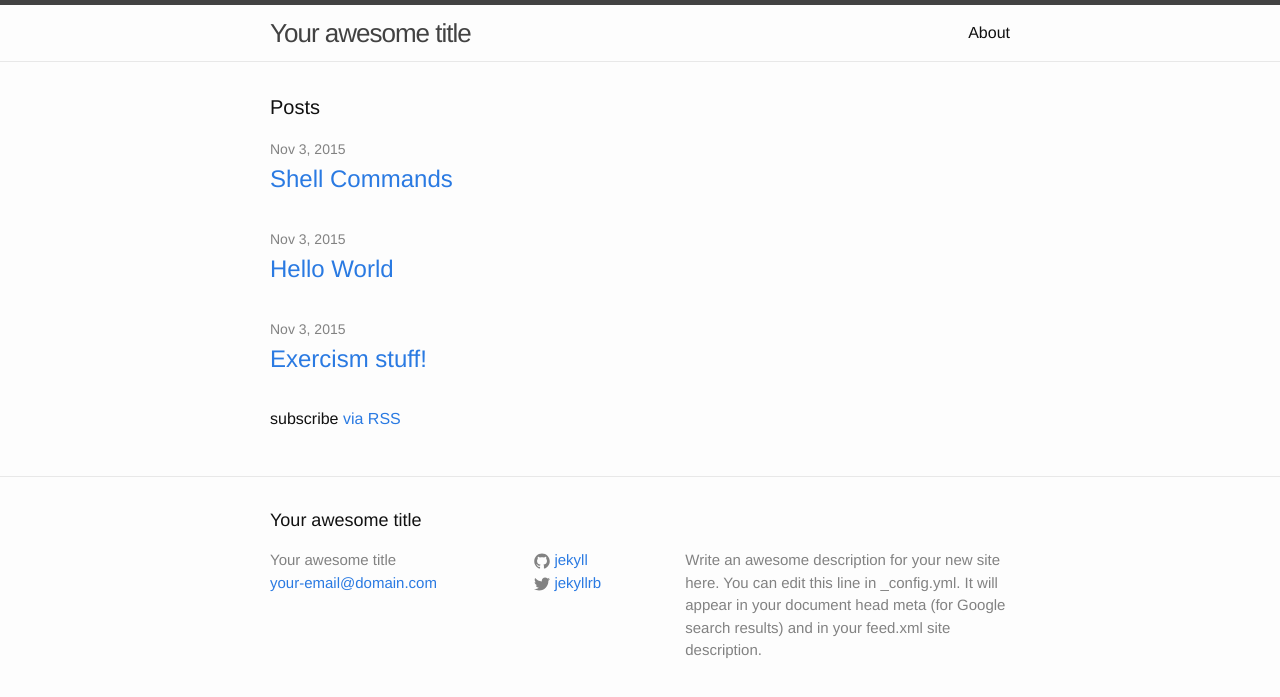
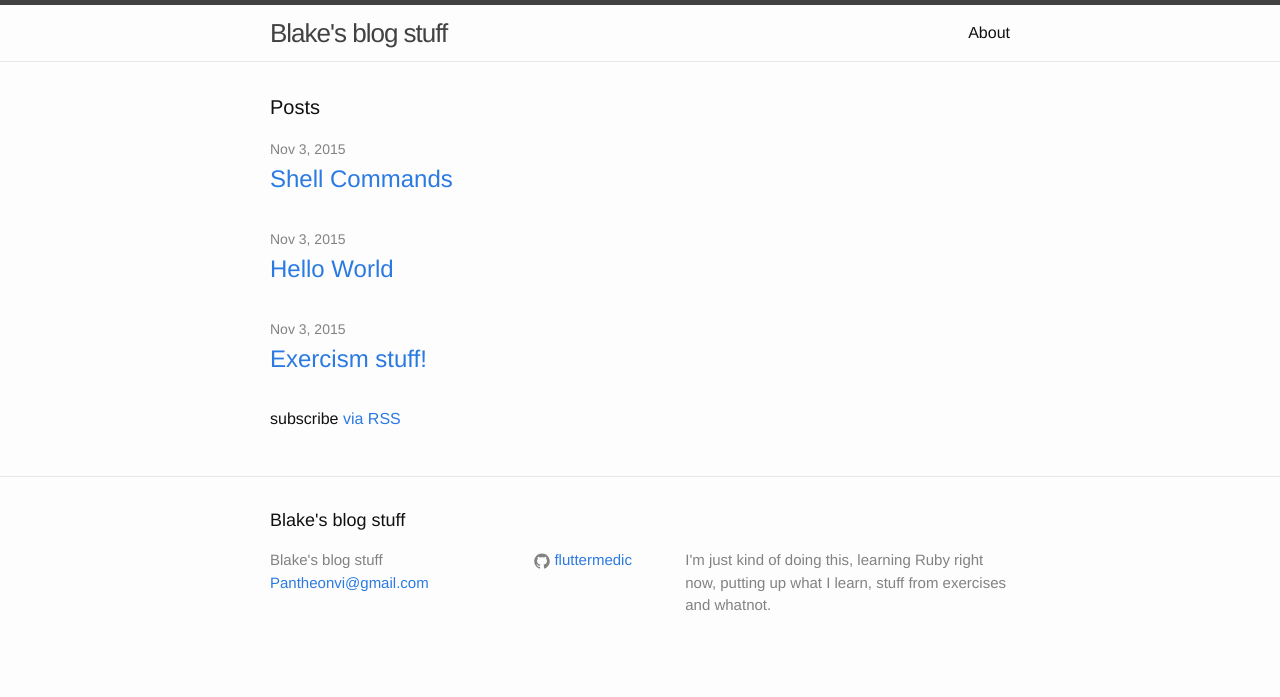
Before and after one commit to Fluttermedic/fluttermedic.github.io, a Jekyll site: the page built from index.html, in a window 1280 px wide. Shown: the top 697 px of the page. Built offline with Jekyll 4.4.1, drawn with Linux system fonts in a browser that asks for light colours.

Commit message:
added config

```diff
--- a/_config.yml
+++ b/_config.yml
@@ -6,16 +6,15 @@
 # 'jekyll serve'. If you change this file, please restart the server process.
 
 # Site settings
-title: Your awesome title
-email: your-email@domain.com
-description: > # this means to ignore newlines until "baseurl:"
-  Write an awesome description for your new site here. You can edit this
-  line in _config.yml. It will appear in your document head meta (for
-  Google search results) and in your feed.xml site description.
+title: Blake's blog stuff
+email: Pantheonvi@gmail.com
+description: "I'm just kind of doing this,
+ learning Ruby right now, putting up what I learn, stuff from exercises and whatnot."
+
 baseurl: "" # the subpath of your site, e.g. /blog
-url: "http://yourdomain.com" # the base hostname & protocol for your site
-twitter_username: jekyllrb
-github_username:  jekyll
+url: "http://fluttermedic.github.io" # the base hostname & protocol for your site
+twitter_username:
+github_username:  fluttermedic
 
 # Build settings
 markdown: kramdown
```
